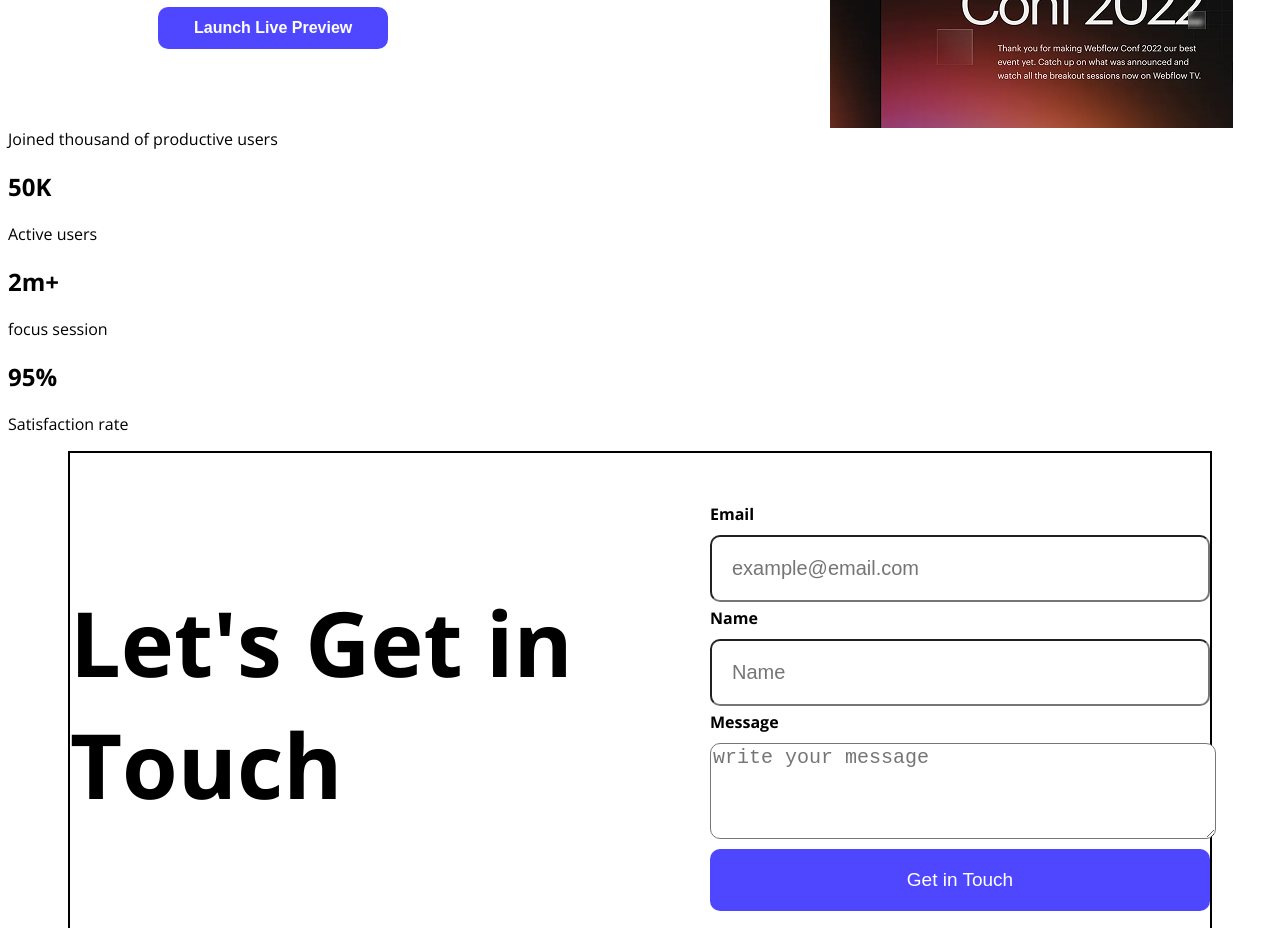
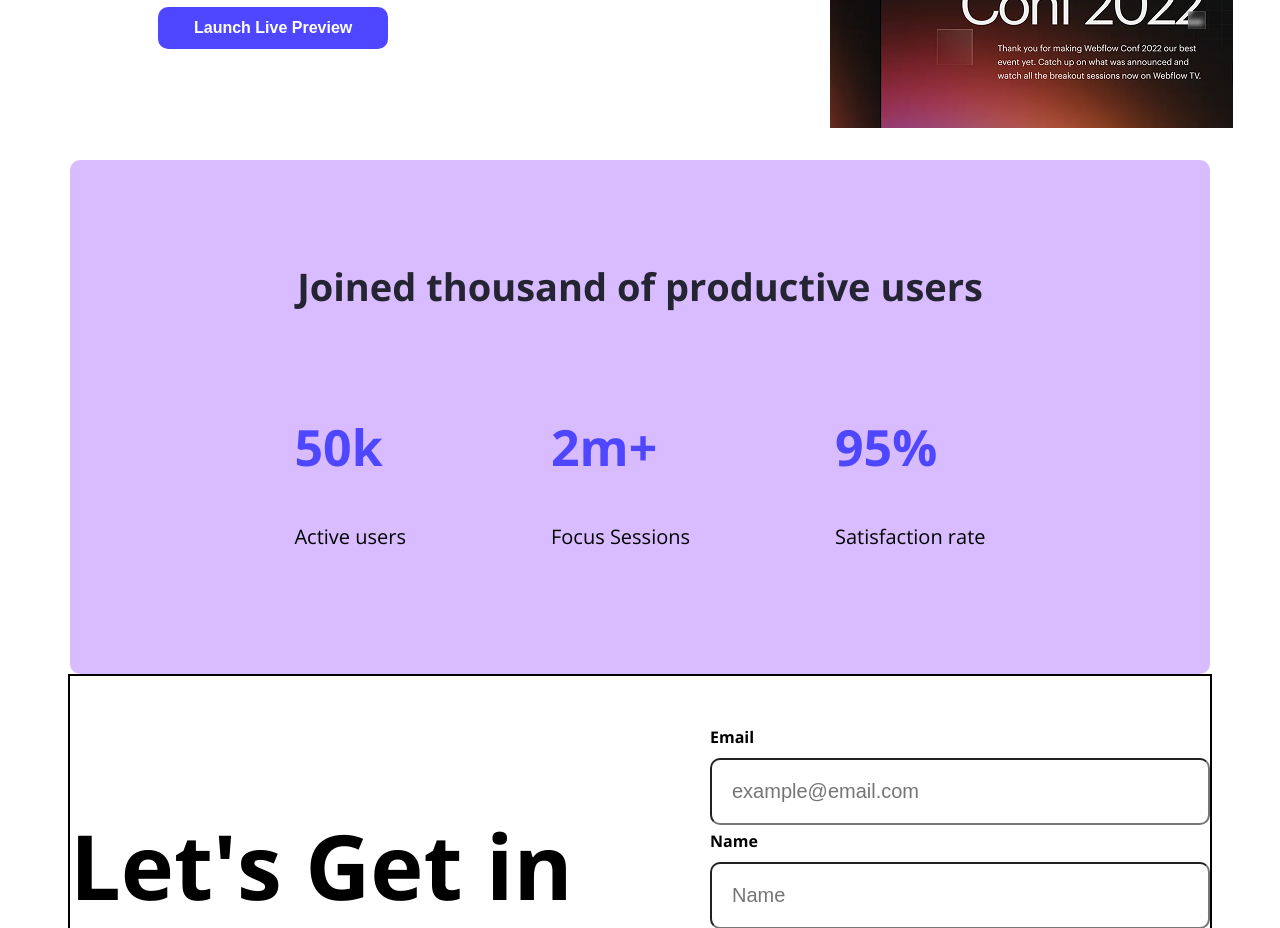
Before and after one commit to ahanif24434/portfolio-assinment-web, a plain HTML site: page index.html in a window 1280 px wide. Shown: the part 940-1868 px from the top of the page. Drawn offline with nearby package versions, Linux system fonts and the light colour scheme.

Commit message:
added to the all file

```diff
--- a/development/style.css
+++ b/development/style.css
@@ -61,22 +61,39 @@ nav {
     font-size:42px;
 }
 /*  productive here */
-.productive-title {
+.about-productive {
+    background-color:#D8BCFF;
+    margin:130px 150px;
+    max-width:1140px;
+    margin:0 auto;
+    border-radius:10px;
+
+}
+.about-items {
+    display:flex;
+    justify-content:space-around;
+    margin: 50px 142px;
+    padding: 10px;
+}
+.product-heading {
+    text-align:center;
+    padding-top:100px;
+    color:#252432;
     font-weight:bold;
     font-size:38px;
 }
-/*.productive {
-    max-width:1140px;
-    margin:0 auto;
-    border-radius:10px;*/
+.product-title {
+    color: #4E47FF;
+    font-size:50px;
 }
-div.productive-description {
-    display:flex;
+
+.product-description {
+    font-size:20px;
+    margin-top:0;
 }
-.statics {
-    display:flex;
-    align-items:center;
-}
+
+
+
 /* navbar starts here */
 .main-clear {
     display:flex;
--- a/index.html
+++ b/index.html
@@ -30,25 +30,31 @@ rel="stylesheet">
         <h4 class="section-title">See It in Action</h4>
         <p class="section-sub-title">Explore the live preview and imagine your brand in this bold new look.</p>
         <button class="btn-primary"type="button">Launch Live Preview</button>
+        <br/>
         </nav>
         <img class="section-img"src="Assets/wc-mini.png" alt="">
     </section>
     <!--action section ends here-->
     <!--productive user section-->
-    <div class="statics">Joined thousand of productive users</div>
-    <div class="productive-container">
-        <h2 class="product title">50K</h2>
+    <section class="about-productive">
+        <h2 class="product-heading">Joined thousand of productive users</h2>
+    <div class="about-items">
+        <div class="product-item">
+        <h2 class="product-title">50k</h2>
         <p class="product-description">Active users</p>
     </div>
-    <div class="productive-container">
-        <h2 class="product title">2m+</h2>
-        <p class="product-description">focus session</p>
+    <div class="product-item">
+        <h2 class="product-title">2m+</h2>
+        <p class="product-description">Focus Sessions</p>
     </div>
-    <div class="productive-container">
-        <h2 class="product title">95%</h2>
+    <div class="product-item">
+        <h2 class="product-title">95%</h2>
         <p class="product-description">Satisfaction rate</p>
     </div>
 </div>
+<br/>
+<br/>
+</section>
 <main class="main-clear">
 <div class="section-left"><h3>Let's Get in Touch</h3></div>
     <div class="section-right">
```
